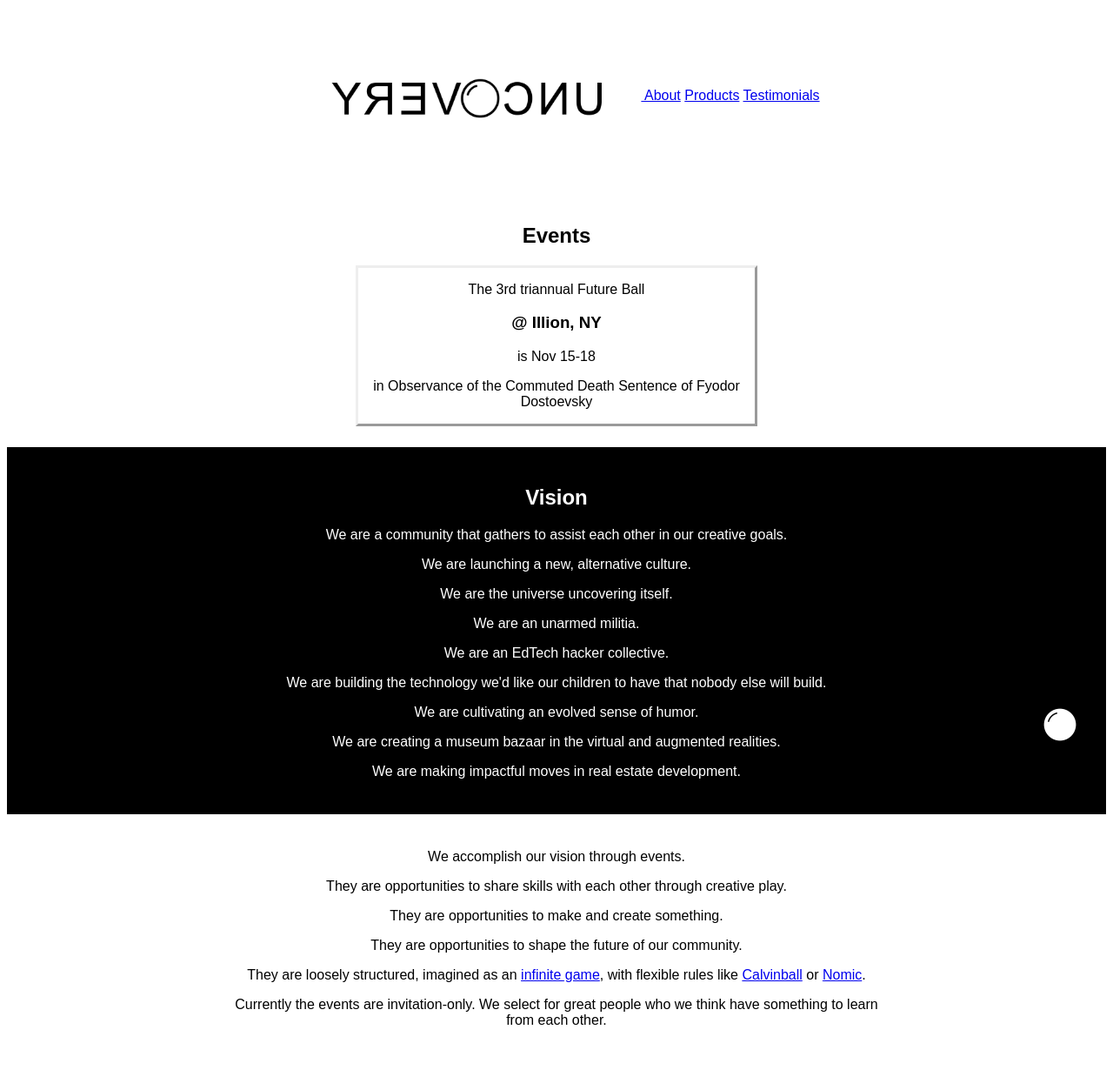
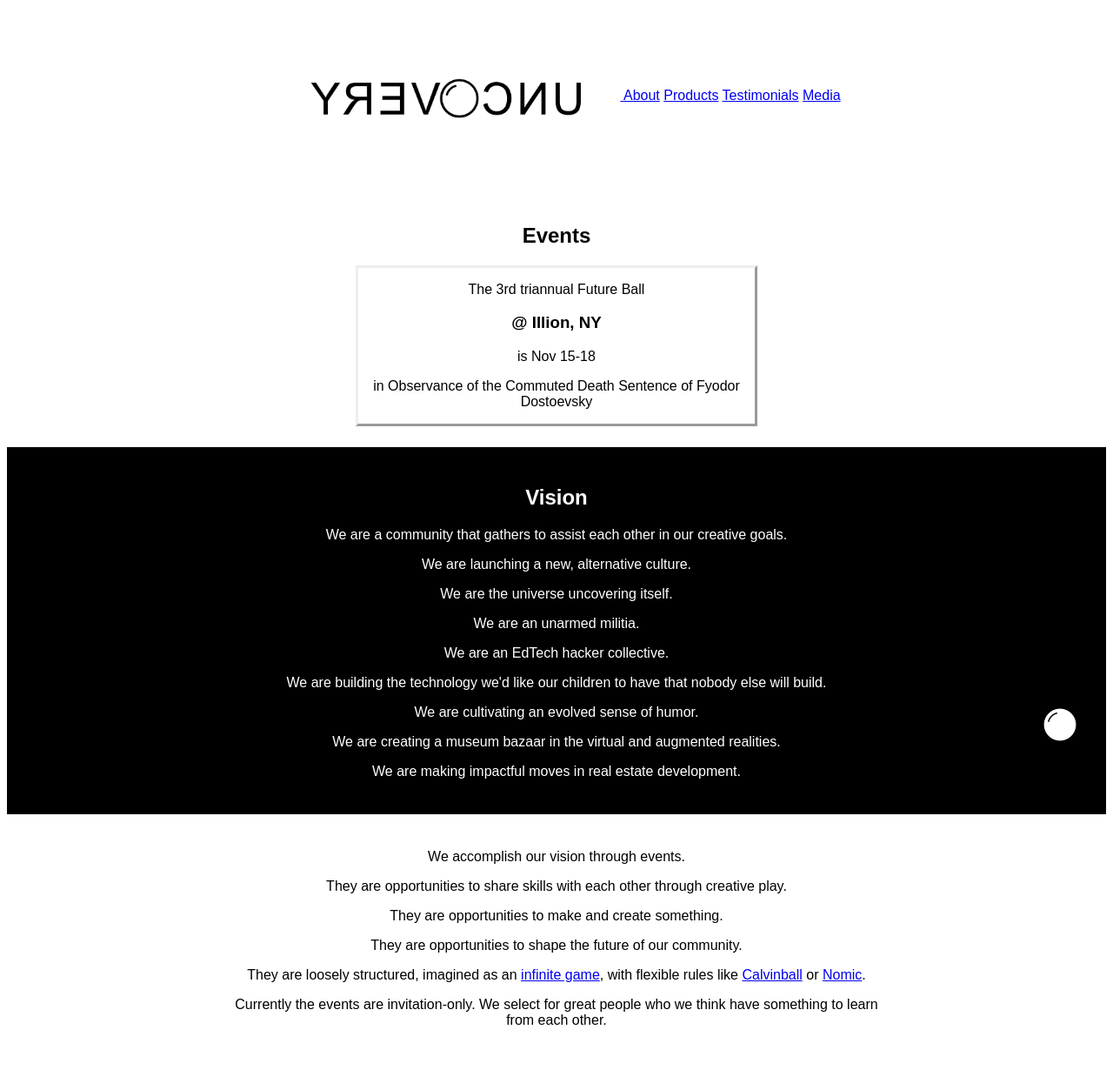
Before and after one commit to yrevocnu/yrevocnu.github.io, a Jekyll site: the page built from index.md, in a window 1280 px wide. Shown: the whole page at 87% size. Built offline with Jekyll 4.4.1, drawn with Linux system fonts in a browser that asks for light colours.

Commit message:
adding media section to header

```diff
--- a/_includes/header.html
+++ b/_includes/header.html
@@ -7,4 +7,5 @@
   <a href="/about">About</a>
   <a href="/products">Products</a>
   <a href="/testimonials">Testimonials</a>
+  <a href="/media">Media</a>
 </div>
```
